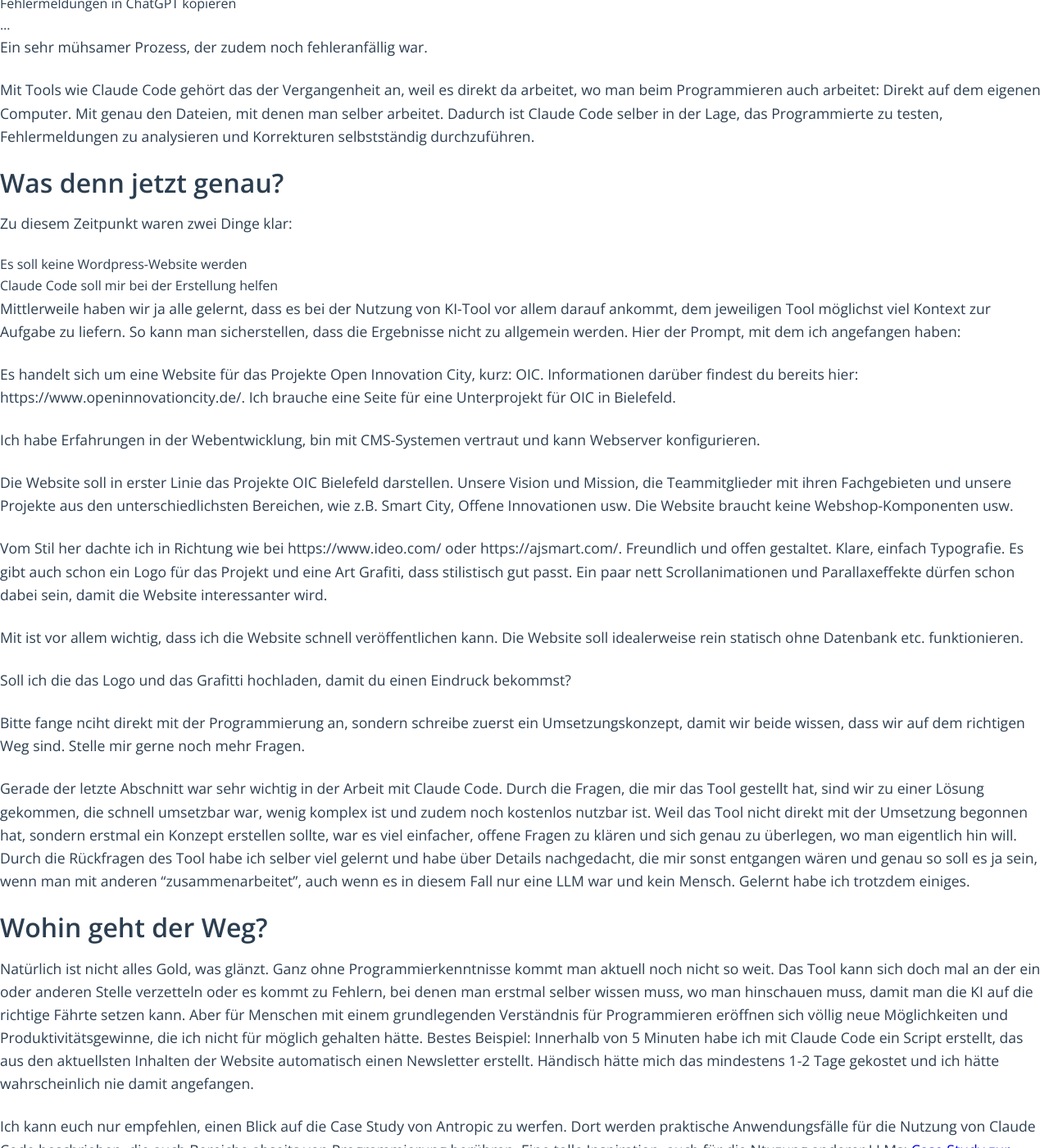
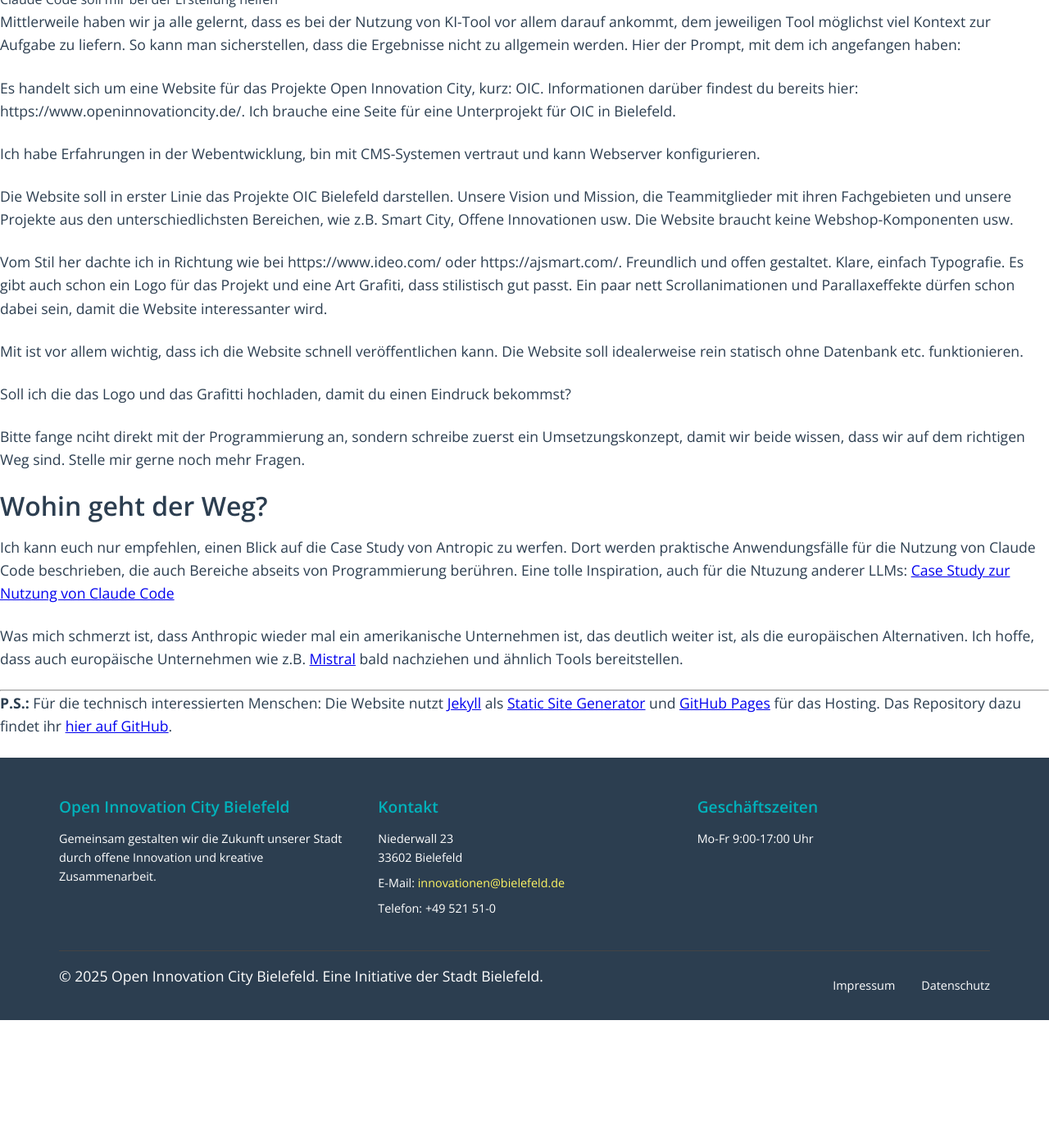
Before and after one commit to Open-Innovation-City/oic-bielefeld-website, a Jekyll site: the page built from vorlage.md, in a window 1280 px wide and 1400 px high, scrolled down 792 px. Shown: the whole window at 82% size. Built offline with Jekyll 4.4.1, drawn with Linux system fonts in a browser that asks for light colours; after the commit the page ends 2036 px from its top, so only the background shows below that; some of the changed text lies outside the part shown.

Commit message:
Update vorlage.md

```diff
--- a/vorlage.md
+++ b/vorlage.md
@@ -12,10 +12,6 @@ header_image: "/assets/images/ki.png"
 ### Warum nicht wie immer?
 
 Als klar war, dass wir eine neue Website für Open Innovation City Bielefeld brauchen, war mein erster Gedanke: Schnell eine Website mit Wordpress aufsetzen, ein schönes Theme installieren und ab geht die Post. Genau so habe ich es ja schon vor 15 Jahren gemacht. Alles kein großes Ding.
-
-Pustekuchen!
-
-Stellt sich raus: In den letzten 15 Jahren haben sich doch einige Dinge verändert. Die Installation von Wordpress ist immer noch schnell erledigt, aber beim Thema Themes... da hat sich einiges getan. Die Ära von einfachen Themes scheint vorbei zu sein. Alles, was irgendwie ansehnlich daher kommt, versteckt sich in einem Themebuilder, mit dem man sich haarklein sein Layout zusammenbauen kann. Das sit sicherlich super, wenn man sich damit auskennt. Das sit aber weniger toll, wenn man einfach nur eine Website haben möchte.
 
 ### Wie denn dann?
 
@@ -32,13 +28,10 @@ Im Gegensatz dazu waren meine ersten Programmierversuche mit ChatGPT vor 2 Jahre
 - Fehlermeldungen in ChatGPT kopieren
 - ...
 
-Ein sehr mühsamer Prozess, der zudem noch fehleranfällig war.
-
-Mit Tools wie Claude Code gehört das der Vergangenheit an, weil es direkt da arbeitet, wo man beim Programmieren auch arbeitet: Direkt auf dem eigenen Computer. Mit genau den Dateien, mit denen man selber arbeitet. Dadurch ist Claude Code selber in der Lage, das Programmierte zu testen, Fehlermeldungen zu analysieren und Korrekturen selbstständig durchzuführen.
 
 ### Was denn jetzt genau?
 
-Zu diesem Zeitpunkt waren zwei Dinge klar:
+Zu diesem Zeitpunkt waren *zwei Dinge* klar:
 
 1. Es soll keine Wordpress-Website werden
 2. Claude Code soll mir bei der Erstellung helfen
@@ -61,11 +54,7 @@ Mittlerweile haben wir ja alle gelernt, dass es bei der Nutzung von KI-Tool vor
 > Bitte fange nciht direkt mit der Programmierung an, sondern schreibe zuerst ein Umsetzungskonzept, damit wir beide wissen, dass wir auf dem richtigen Weg sind. Stelle mir gerne noch mehr Fragen.
 
 
-Gerade der letzte Abschnitt war sehr wichtig in der Arbeit mit Claude Code. Durch die Fragen, die mir das Tool gestellt hat, sind wir zu einer Lösung gekommen, die schnell umsetzbar war, wenig komplex ist und zudem noch kostenlos nutzbar ist. Weil das Tool nicht direkt mit der Umsetzung begonnen hat, sondern erstmal ein Konzept erstellen sollte, war es viel einfacher, offene Fragen zu klären und sich genau zu überlegen, wo man eigentlich hin will. Durch die Rückfragen des Tool habe ich selber viel gelernt und habe über Details nachgedacht, die mir sonst entgangen wären und genau so soll es ja sein, wenn man mit anderen "zusammenarbeitet", auch wenn es in diesem Fall nur eine LLM war und kein Mensch. Gelernt habe ich trotzdem einiges.
-
 ### Wohin geht der Weg?
-
-Natürlich ist nicht alles Gold, was glänzt. Ganz ohne Programmierkenntnisse kommt man aktuell noch nicht so weit. Das Tool kann sich doch mal an der ein oder anderen Stelle verzetteln oder es kommt zu Fehlern, bei denen man erstmal selber wissen muss, wo man hinschauen muss, damit man die KI auf die richtige Fährte setzen kann. Aber für Menschen mit einem grundlegenden Verständnis für Programmieren eröffnen sich völlig neue Möglichkeiten und Produktivitätsgewinne, die ich nicht für möglich gehalten hätte. Bestes Beispiel: Innerhalb von 5 Minuten habe ich mit Claude Code ein Script erstellt, das aus den aktuellsten Inhalten der Website automatisch einen Newsletter erstellt. Händisch hätte mich das mindestens 1-2 Tage gekostet und ich hätte wahrscheinlich nie damit angefangen.
 
 Ich kann euch nur empfehlen, einen Blick auf die Case Study von Antropic zu werfen. Dort werden praktische Anwendungsfälle für die Nutzung von Claude Code beschrieben, die auch Bereiche abseits von Programmierung berühren. Eine tolle Inspiration, auch für die Ntuzung anderer LLMs: [Case Study zur Nutzung von Claude Code](https://www-cdn.anthropic.com/58284b19e702b49db9302d5b6f135ad8871e7658.pdf)
 
```
